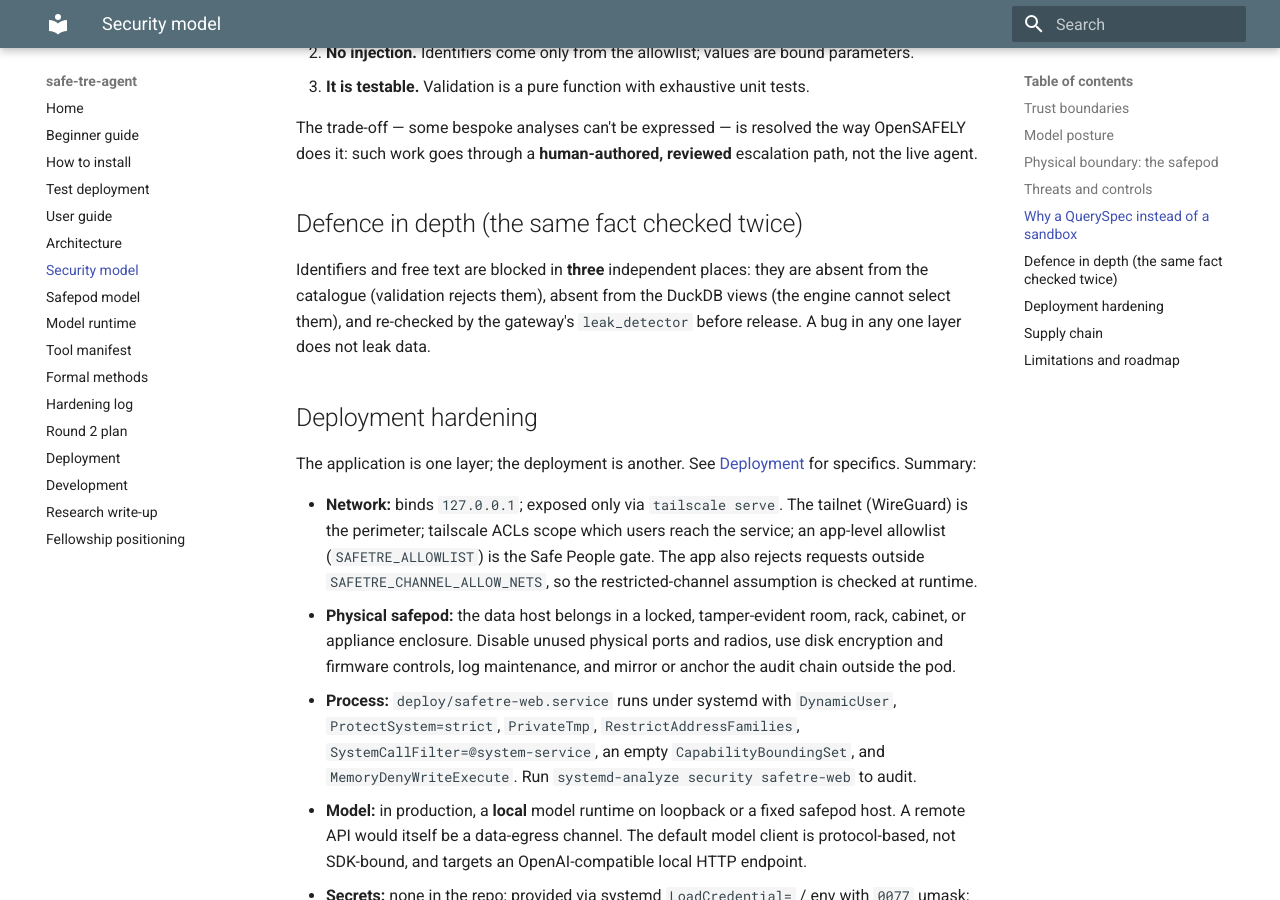
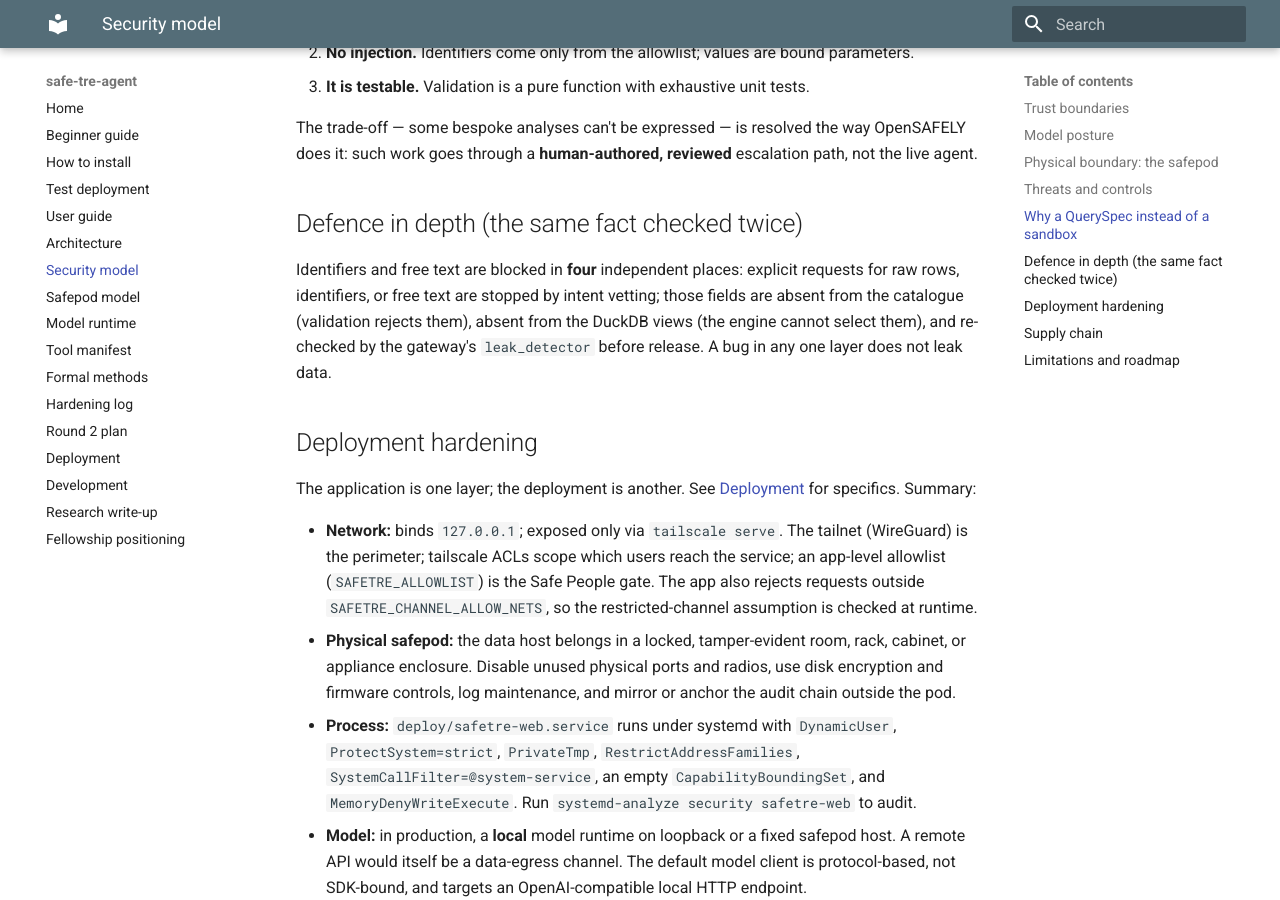
Before and after one commit to wadelab/safe-tre-agent, an MkDocs documentation site: the page built from docs/security.md, in a window 1280 px wide and 900 px high, scrolled down 4004 px. Built offline with MkDocs 1.6.1 and Material for MkDocs 9.7.7, drawn with Linux system fonts in a browser that asks for light colours.

Commit message:
Taking a pause!

```diff
--- a/docs/security.md
+++ b/docs/security.md
@@ -114,10 +114,12 @@ escalation path, not the live agent.
 
 ## Defence in depth (the same fact checked twice)
 
-Identifiers and free text are blocked in **three** independent places: they are
-absent from the catalogue (validation rejects them), absent from the DuckDB
-views (the engine cannot select them), and re-checked by the gateway's
-`leak_detector` before release. A bug in any one layer does not leak data.
+Identifiers and free text are blocked in **four** independent places: explicit
+requests for raw rows, identifiers, or free text are stopped by intent vetting;
+those fields are absent from the catalogue (validation rejects them), absent
+from the DuckDB views (the engine cannot select them), and re-checked by the
+gateway's `leak_detector` before release. A bug in any one layer does not leak
+data.
 
 ## Deployment hardening
 
```
Also changed, not shown: 2 other files.
